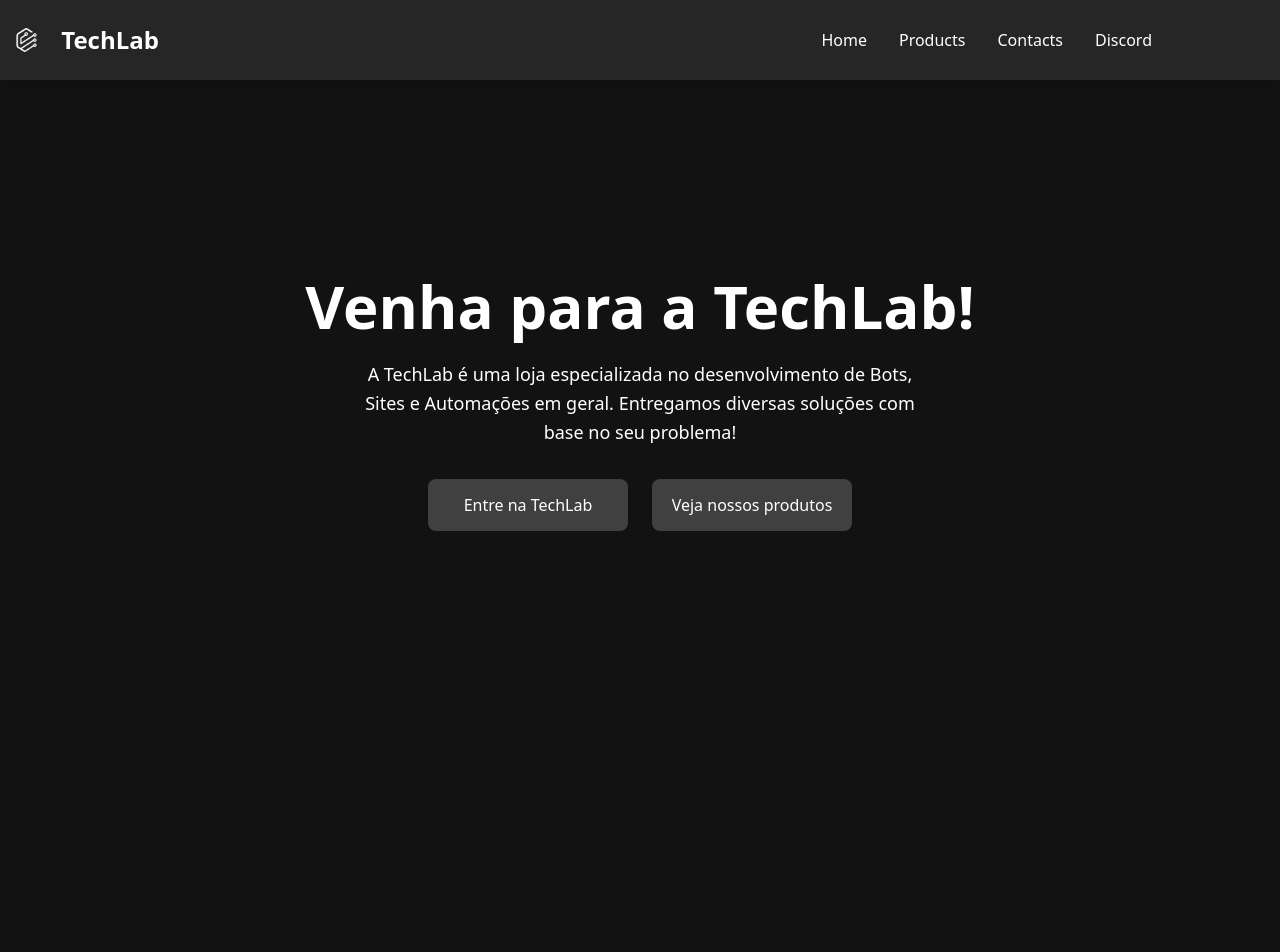
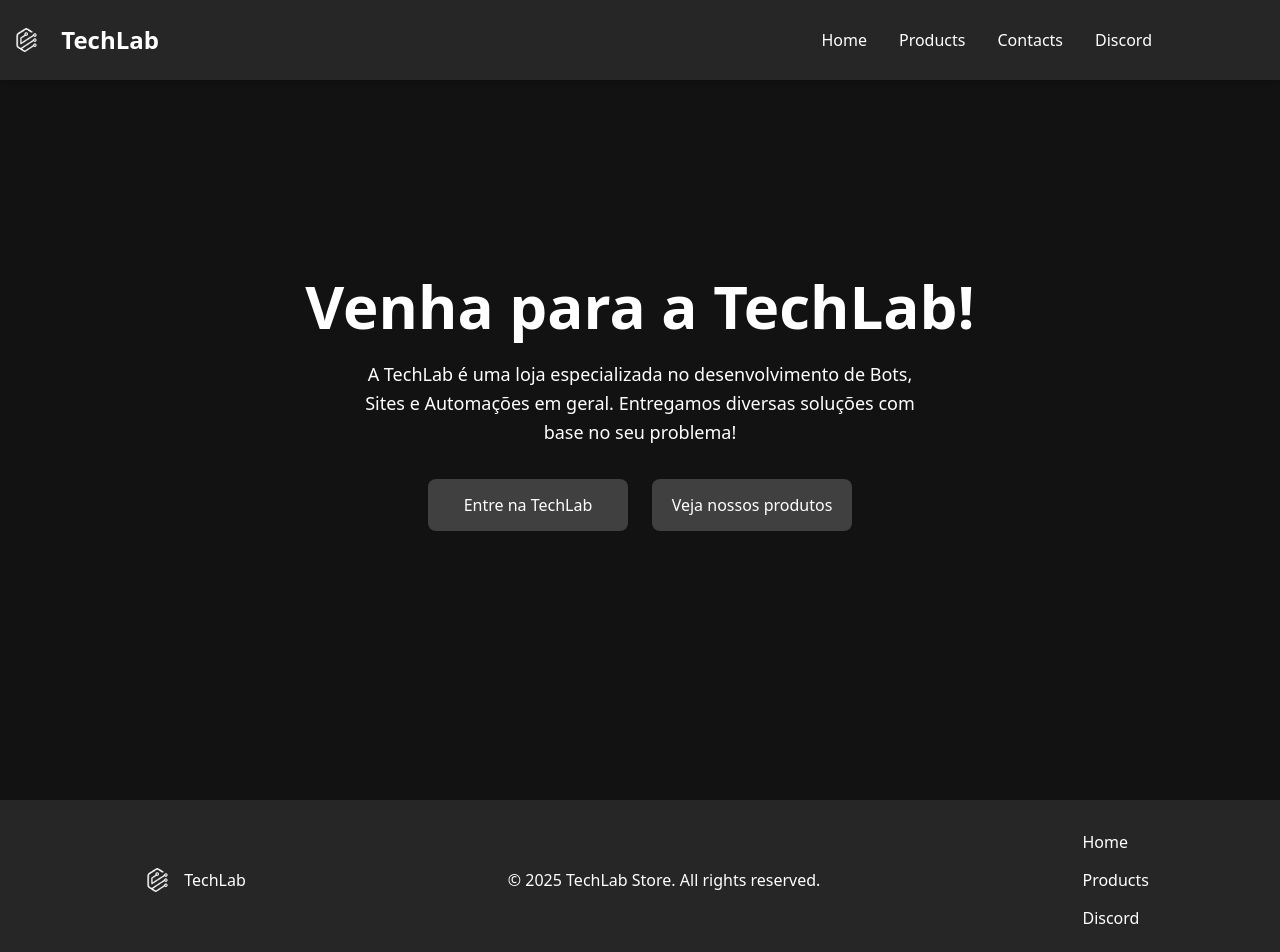
Before and after one commit to TechLabStore/techlab-page, a React (Vite) app: page / in a window 1280 px wide. Shown: the top 952 px of the page. Before the commit the page ends 800 px from the top, so only its background shows below. Built offline with nearby package versions, Linux system fonts and the light colour scheme.

Commit message:
add footer

```diff
--- a/package.json
+++ b/package.json
@@ -11,6 +11,7 @@
   },
   "dependencies": {
     "@tailwindcss/vite": "^4.1.13",
+    "flowbite-react": "^0.12.9",
     "lucide-react": "^0.544.0",
     "react": "^19.1.1",
     "react-dom": "^19.1.1",
--- a/src/components/Footer/Footer.tsx
+++ b/src/components/Footer/Footer.tsx
@@ -1,5 +1,44 @@
+import logo from "../../assets/logo.png";
+
 function Footer() {
-  return <div className="bg-neutral-900"></div>;
+  return (
+    <nav className="flex justify-around bg-neutral-800 h-40">
+      <div className="text-white flex items-center">
+        <img src={logo} alt="" className="h-10" />
+        <h1 className="">TechLab</h1>
+      </div>
+
+      <div className="flex justify-center items-center text-white">
+        <h1>© 2025 TechLab Store. All rights reserved.</h1>
+      </div>
+      <ul className="text-white flex flex-col gap-3.5 justify-center">
+        <li>
+          <a
+            href="#home"
+            className="relative pb-1 border-b-2 border-transparent hover:border-white transition-all duration-300"
+          >
+            Home
+          </a>
+        </li>
+        <li>
+          <a
+            href="#products"
+            className="relative pb-1 border-b-2 border-transparent hover:border-white transition-all duration-300"
+          >
+            Products
+          </a>
+        </li>
+        <li>
+          <a
+            href="#discord"
+            className="relative pb-1 border-b-2 border-transparent hover:border-white transition-all duration-300"
+          >
+            Discord
+          </a>
+        </li>
+      </ul>
+    </nav>
+  );
 }
 
 export default Footer;
--- a/src/pages/Home.tsx
+++ b/src/pages/Home.tsx
@@ -1,3 +1,4 @@
+import HomeFooter from "../components/Footer/Footer";
 import Description from "../components/Header/Description";
 import NavBar from "../components/Header/NavBar";
 
@@ -6,6 +7,7 @@ function HomePage() {
     <>
       <NavBar />
       <Description />
+      <HomeFooter />
     </>
   );
 }
```
Also changed, not shown: 1 other file (tests, documents, lock files or other folders).
